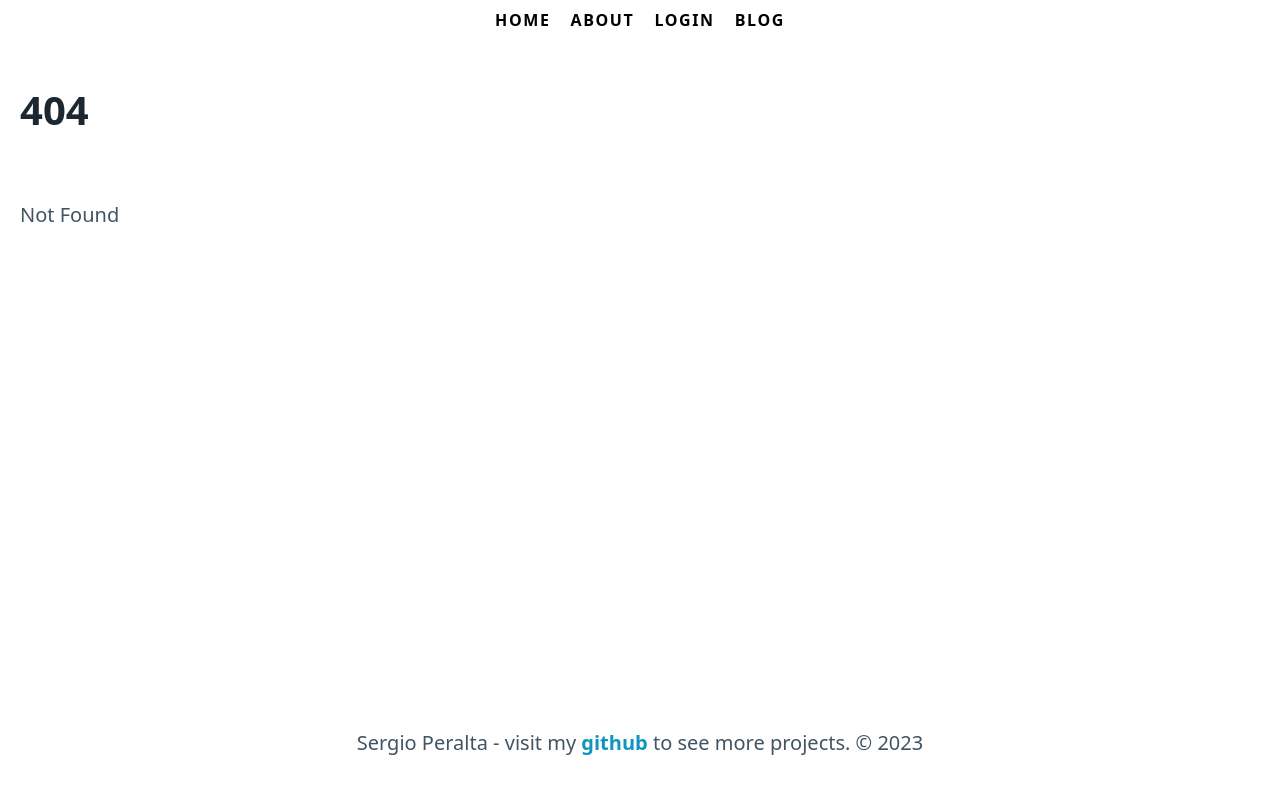
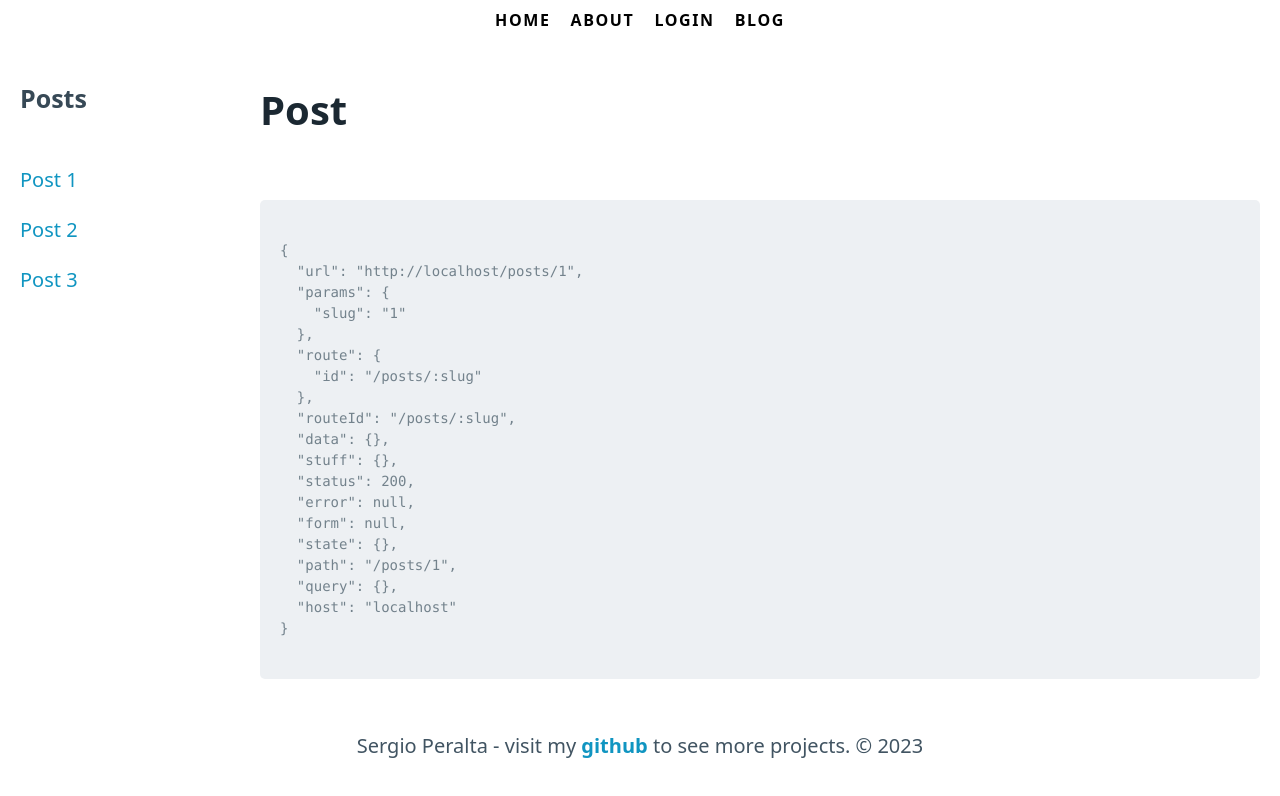
Before and after one commit to seperalta22/Sveltekit-weekend, a SvelteKit app: page /posts/1 in a window 1280 px wide. Before the commit this address had no page. Shown: the top 796 px of the page. Built offline with nearby package versions, Linux system fonts and the light colour scheme.

Commit message:
test routes

```diff
--- /dev/null
+++ b/src/routes/[[lang]]/about/+page.svelte
@@ -0,0 +1 @@
+<h1>About</h1>
--- /dev/null
+++ b/src/routes/posts/[slug]/+page.svelte
@@ -0,0 +1,9 @@
+<script lang="ts">
+	import { page } from '$app/stores';
+</script>
+
+<h1>Post</h1>
+
+<pre>
+  <code>{JSON.stringify($page, null, 2)}</code>
+</pre>
```
Also changed, not shown: src/routes/posts/create/+page.ts (+4 -4 lines), src/routes/media/[...file]/[width]/[height]/+page.svelte (added).
